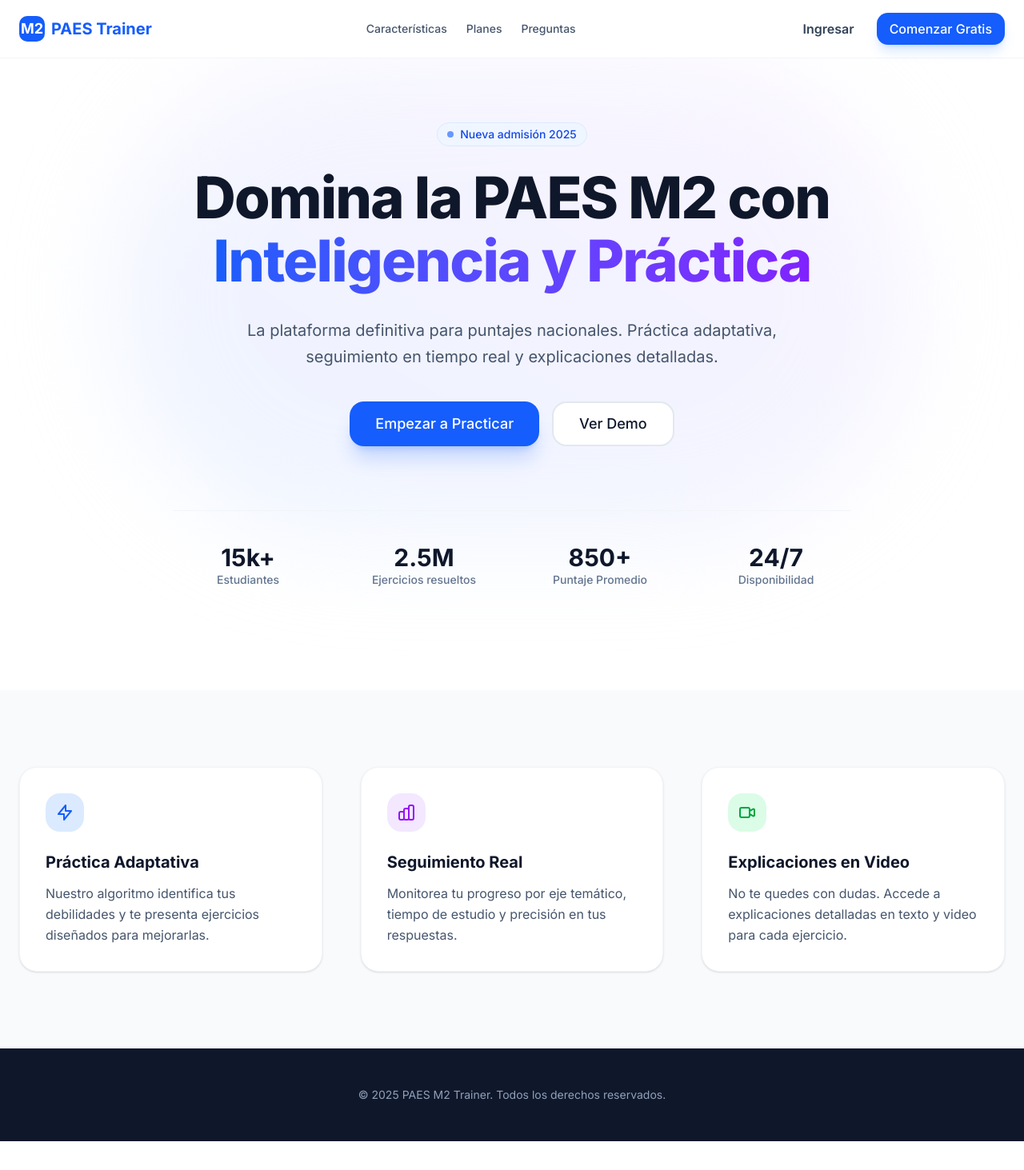
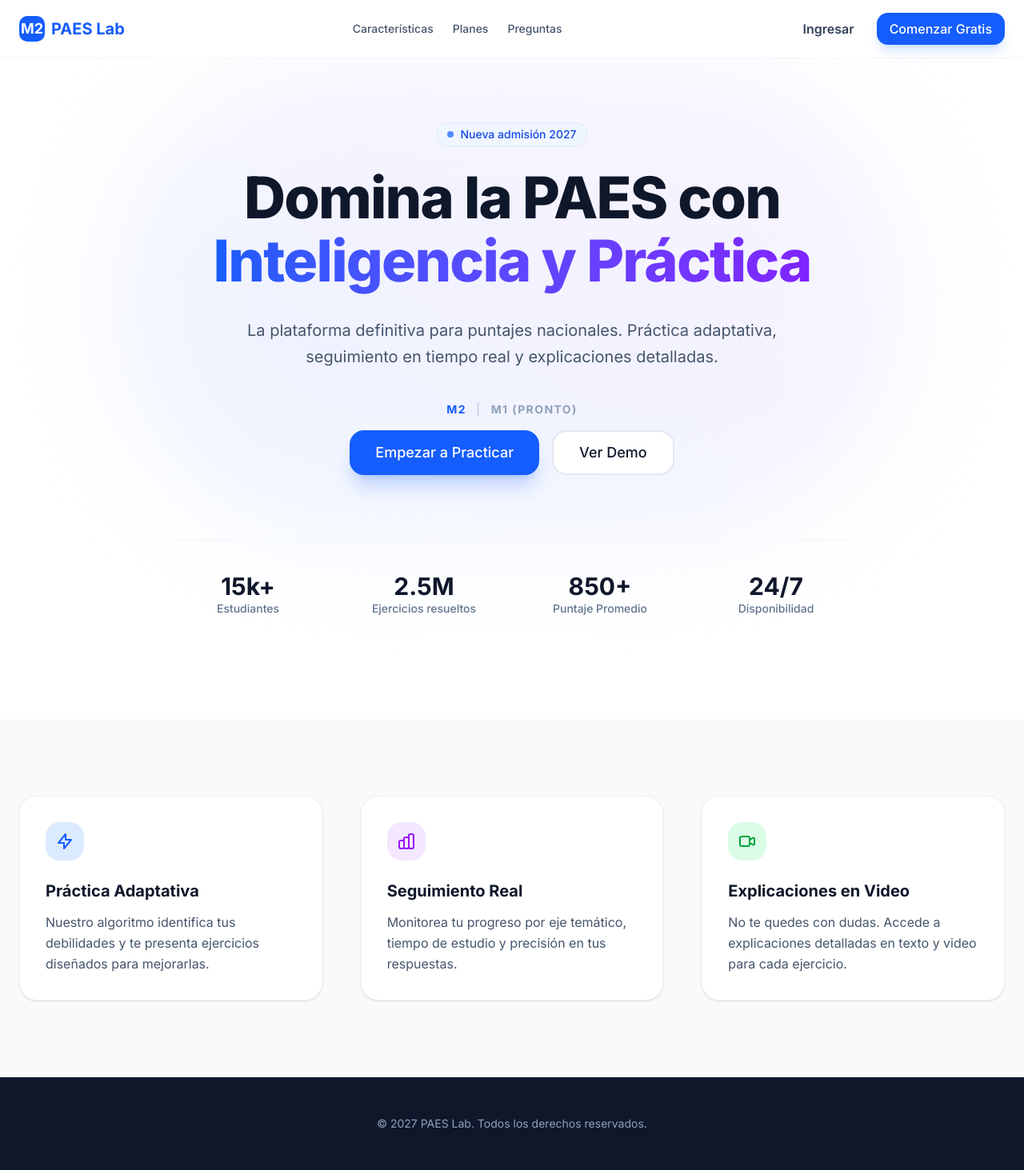
Before and after one commit to hizocar/PAES-WEB, a Next.js app: page / in a window 1280 px wide. Shown: the whole page at 80% size. Before the commit the page ends 1427 px from the top, so only its background shows below. Built offline with nearby package versions, Linux system fonts and the light colour scheme; no server answers.

Commit message:
changue Homepage

```diff
--- a/src/app/page.tsx
+++ b/src/app/page.tsx
@@ -18,7 +18,7 @@ export default async function Home() {
           <div className="w-8 h-8 bg-blue-600 rounded-lg flex items-center justify-center">
             <span className="text-white text-lg">M2</span>
           </div>
-          PAES Trainer
+          PAES Lab
         </div>
         <nav className="hidden md:flex items-center gap-6 text-sm font-medium text-slate-600">
           <a href="#features" className="hover:text-blue-600 transition-colors">Características</a>
@@ -42,15 +42,21 @@ export default async function Home() {
           <div className="container mx-auto px-6 relative z-10 text-center max-w-4xl">
             <div className="inline-flex items-center gap-2 px-3 py-1 rounded-full bg-blue-50 text-blue-700 text-sm font-medium mb-6 border border-blue-100">
               <span className="w-2 h-2 rounded-full bg-blue-600 animate-pulse" />
-              Nueva admisión 2025
+              Nueva admisión 2027
             </div>
             <h1 className="text-5xl md:text-7xl font-extrabold tracking-tight text-slate-900 mb-8 leading-[1.1]">
-              Domina la PAES M2 con <span className="text-transparent bg-clip-text bg-gradient-to-r from-blue-600 to-violet-600">Inteligencia y Práctica</span>
+              Domina la PAES con <span className="text-transparent bg-clip-text bg-gradient-to-r from-blue-600 to-violet-600">Inteligencia y Práctica</span>
             </h1>
             <p className="text-xl text-slate-600 mb-10 max-w-2xl mx-auto leading-relaxed">
               La plataforma definitiva para puntajes nacionales. Práctica adaptativa, seguimiento en tiempo real y explicaciones detalladas.
             </p>
-            <div className="flex flex-col sm:flex-row items-center justify-center gap-4">
+            <div className="flex flex-col items-center justify-center gap-4">
+              <p className="text-sm font-bold text-slate-500 uppercase tracking-widest">
+                <span className="text-blue-600">M2</span>
+                <span className="mx-3 text-slate-300">|</span>
+                <span className="text-slate-400">M1 (Pronto)</span>
+              </p>
+              <div className="flex flex-col sm:flex-row items-center gap-4">
                 <Link href="/login">
                   <Button size="lg" className="h-14 px-8 text-lg rounded-2xl shadow-xl shadow-blue-600/20 hover:scale-105 transition-transform">
                     Empezar a Practicar
@@ -61,6 +67,7 @@ export default async function Home() {
                     Ver Demo
                   </Button>
                 </Link>
+              </div>
             </div>
 
             {/* Stats */}
@@ -123,7 +130,7 @@ export default async function Home() {
 
       <footer className="bg-slate-900 py-12 text-slate-400 text-sm">
         <div className="container mx-auto px-6 text-center">
-          <p>© 2025 PAES M2 Trainer. Todos los derechos reservados.</p>
+          <p>© 2027 PAES Lab. Todos los derechos reservados.</p>
         </div>
       </footer>
     </div>
```
Lines whose indentation alone changed are shown as unchanged.
